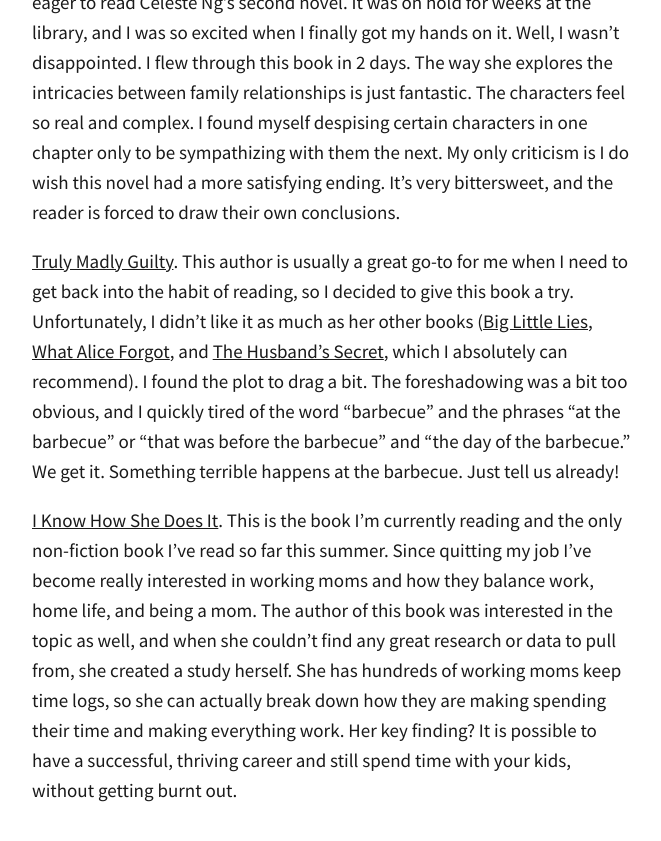
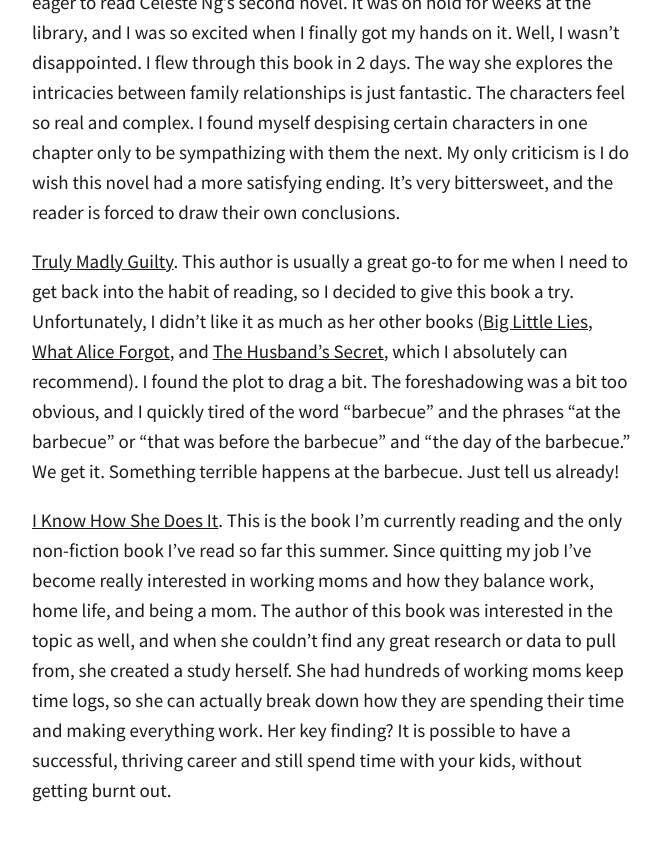
Before and after one commit to totiffany/totiffany.github.io, a Jekyll site: the page built from _posts/2018-08-16-My-Summer-Reading-List-So-Far.md, in a window 1280 px wide and 900 px high, scrolled down 1381 px. Shown: the top 841 px of the window, without its empty margins (308-969 px from the left). Built offline with Jekyll 4.4.1, drawn with Linux system fonts in a browser that asks for light colours; our own code applies the rules of GitHub Pages for plain Markdown files; comment, search, counter and statistics services are not loaded.

Commit message:
Update 2018-08-16-My-Summer-Reading-List-So-Far.md

```diff
--- a/_posts/2018-08-16-My-Summer-Reading-List-So-Far.md
+++ b/_posts/2018-08-16-My-Summer-Reading-List-So-Far.md
@@ -20,4 +20,4 @@ So here's what I've been reading recently if you're looking for some summer read
 
 [Truly Madly Guilty](https://www.amazon.com/Truly-Madly-Guilty-Liane-Moriarty/dp/1250069807/ref=sr_1_1?s=books&ie=UTF8&qid=1534482042&sr=1-1&keywords=truly+madly+guilty). This author is usually a great go-to for me when I need to get back into the habit of reading, so I decided to give this book a try. Unfortunately, I didn't like it as much as her other books ([Big Little Lies](https://www.amazon.com/Big-Little-Lies-Liane-Moriarty/dp/0425274861/ref=sr_1_1?s=books&ie=UTF8&qid=1534482075&sr=1-1&keywords=big+little+lies), [What Alice Forgot](https://www.amazon.com/What-Alice-Forgot-Liane-Moriarty/dp/0425247449/ref=sr_1_1?s=books&ie=UTF8&qid=1534482093&sr=1-1&keywords=what+alice+forgot), and [The Husband's Secret](https://www.amazon.com/Husbands-Secret-Liane-Moriarty/dp/0451490045/ref=sr_1_1?s=books&ie=UTF8&qid=1534482114&sr=1-1&keywords=the+husbands+secret), which I absolutely can recommend). I found the plot to drag a bit. The foreshadowing was a bit too obvious, and I quickly tired of the word "barbecue" and the phrases "at the barbecue" or "that was before the barbecue" and "the day of the barbecue." We get it. Something terrible happens at the barbecue. Just tell us already!
 
-[I Know How She Does It](https://www.amazon.com/Know-How-She-Does-Successful/dp/0143109723/ref=tmm_pap_swatch_0?_encoding=UTF8&qid=1534482145&sr=1-1). This is the book I'm currently reading and the only non-fiction book I've read so far this summer. Since quitting my job I've become really interested in working moms and how they balance work, home life, and being a mom. The author of this book was interested in the topic as well, and when she couldn't find any great research or data to pull from, she created a study herself. She has hundreds of working moms keep time logs, so she can actually break down how they are making spending their time and making everything work. Her key finding? It is possible to have a successful, thriving career and still spend time with your kids, without getting burnt out.
+[I Know How She Does It](https://www.amazon.com/Know-How-She-Does-Successful/dp/0143109723/ref=tmm_pap_swatch_0?_encoding=UTF8&qid=1534482145&sr=1-1). This is the book I'm currently reading and the only non-fiction book I've read so far this summer. Since quitting my job I've become really interested in working moms and how they balance work, home life, and being a mom. The author of this book was interested in the topic as well, and when she couldn't find any great research or data to pull from, she created a study herself. She had hundreds of working moms keep time logs, so she can actually break down how they are spending their time and making everything work. Her key finding? It is possible to have a successful, thriving career and still spend time with your kids, without getting burnt out.
```
